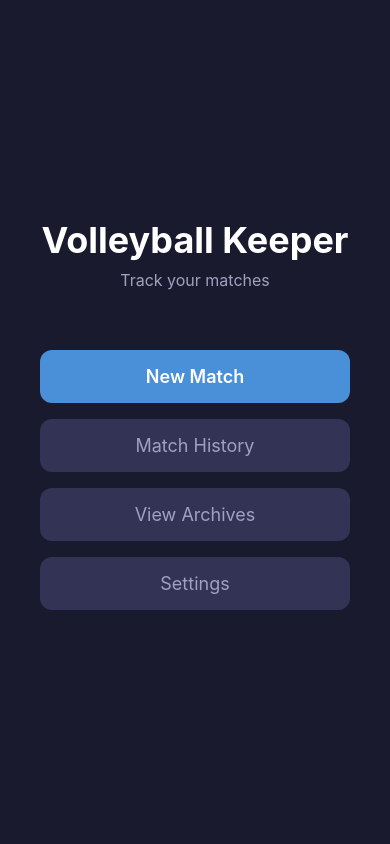
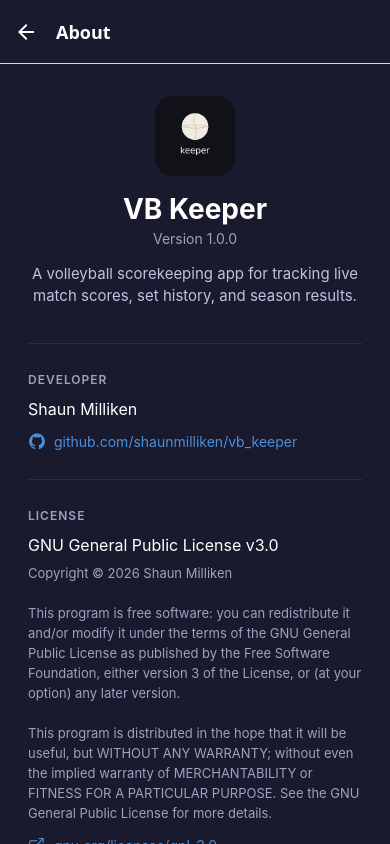
Before and after one commit to shaunmilliken/vb_keeper, a React Native app: screen /About in a window 390 px wide. Built offline with nearby package versions, Linux system fonts and the light colour scheme.

Commit message:
Added ability to delete archives, and an about screen

```diff
--- a/App.js
+++ b/App.js
@@ -8,6 +8,7 @@ import MatchHistoryScreen from './screens/MatchHistoryScreen';
 import MatchSettingsScreen from './screens/MatchSettingsScreen';
 import ArchiveListScreen from './screens/ArchiveListScreen';
 import ViewArchiveScreen from './screens/ViewArchiveScreen';
+import AboutScreen from './screens/AboutScreen';
 
 const Stack = createNativeStackNavigator();
 
@@ -29,6 +30,7 @@ export default function App() {
         <Stack.Screen name="MatchHistory" component={MatchHistoryScreen} options={{ title: 'Match History' }} />
         <Stack.Screen name="ArchiveList" component={ArchiveListScreen} options={{ title: 'Archives' }} />
         <Stack.Screen name="ViewArchive" component={ViewArchiveScreen} options={({ route }) => ({ title: route.params.name ?? 'Archive' })} />
+        <Stack.Screen name="About" component={AboutScreen} options={{ title: 'About' }} />
       </Stack.Navigator>
     </NavigationContainer>
   );
--- /dev/null
+++ b/screens/AboutScreen.js
@@ -0,0 +1,131 @@
+import { StyleSheet, Text, View, ScrollView, TouchableOpacity, Linking, Image } from 'react-native';
+import { Ionicons } from '@expo/vector-icons';
+
+export default function AboutScreen() {
+  return (
+    <ScrollView style={styles.container} contentContainerStyle={styles.content}>
+
+      {/* App identity */}
+      <View style={styles.header}>
+        <Image source={require('../assets/vb_keeper_icon.png')} style={styles.icon} />
+        <Text style={styles.appName}>VB Keeper</Text>
+        <Text style={styles.version}>Version 1.0.0</Text>
+        <Text style={styles.description}>
+          A volleyball scorekeeping app for tracking live match scores, set history, and season results.
+        </Text>
+      </View>
+
+      <View style={styles.divider} />
+
+      {/* Developer */}
+      <View style={styles.section}>
+        <Text style={styles.sectionTitle}>Developer</Text>
+        <Text style={styles.bodyText}>Shaun Milliken</Text>
+        <TouchableOpacity
+          style={styles.linkRow}
+          onPress={() => Linking.openURL('https://github.com/shaunmilliken/vb_keeper')}
+        >
+          <Ionicons name="logo-github" size={18} color="#4a90d9" style={styles.linkIcon} />
+          <Text style={styles.linkText}>github.com/shaunmilliken/vb_keeper</Text>
+        </TouchableOpacity>
+      </View>
+
+      <View style={styles.divider} />
+
+      {/* License */}
+      <View style={styles.section}>
+        <Text style={styles.sectionTitle}>License</Text>
+        <Text style={styles.bodyText}>GNU General Public License v3.0</Text>
+        <Text style={styles.licenseText}>
+          Copyright © 2026 Shaun Milliken{'\n\n'}
+          This program is free software: you can redistribute it and/or modify it under the terms of the GNU General Public License as published by the Free Software Foundation, either version 3 of the License, or (at your option) any later version.{'\n\n'}
+          This program is distributed in the hope that it will be useful, but WITHOUT ANY WARRANTY; without even the implied warranty of MERCHANTABILITY or FITNESS FOR A PARTICULAR PURPOSE. See the GNU General Public License for more details.
+        </Text>
+        <TouchableOpacity
+          style={styles.linkRow}
+          onPress={() => Linking.openURL('https://www.gnu.org/licenses/gpl-3.0.html')}
+        >
+          <Ionicons name="open-outline" size={18} color="#4a90d9" style={styles.linkIcon} />
+          <Text style={styles.linkText}>gnu.org/licenses/gpl-3.0</Text>
+        </TouchableOpacity>
+      </View>
+
+    </ScrollView>
+  );
+}
+
+const styles = StyleSheet.create({
+  container: {
+    flex: 1,
+    backgroundColor: '#1a1a2e',
+  },
+  content: {
+    paddingHorizontal: 28,
+    paddingTop: 32,
+    paddingBottom: 48,
+  },
+  header: {
+    alignItems: 'center',
+    marginBottom: 8,
+  },
+  icon: {
+    width: 80,
+    height: 80,
+    borderRadius: 18,
+    marginBottom: 16,
+  },
+  appName: {
+    color: '#ffffff',
+    fontSize: 28,
+    fontWeight: 'bold',
+    marginBottom: 4,
+  },
+  version: {
+    color: '#a0a0c0',
+    fontSize: 14,
+    marginBottom: 16,
+  },
+  description: {
+    color: '#c0c0e0',
+    fontSize: 15,
+    textAlign: 'center',
+    lineHeight: 22,
+  },
+  divider: {
+    height: 1,
+    backgroundColor: '#2a2a4a',
+    marginVertical: 28,
+  },
+  section: {
+    gap: 8,
+  },
+  sectionTitle: {
+    color: '#a0a0c0',
+    fontSize: 12,
+    fontWeight: '600',
+    letterSpacing: 1,
+    textTransform: 'uppercase',
+    marginBottom: 4,
+  },
+  bodyText: {
+    color: '#ffffff',
+    fontSize: 16,
+  },
+  licenseText: {
+    color: '#a0a0c0',
+    fontSize: 13,
+    lineHeight: 20,
+  },
+  linkRow: {
+    flexDirection: 'row',
+    alignItems: 'center',
+    marginTop: 4,
+  },
+  linkIcon: {
+    marginRight: 8,
+  },
+  linkText: {
+    color: '#4a90d9',
+    fontSize: 14,
+  },
+});
--- a/screens/ArchiveListScreen.js
+++ b/screens/ArchiveListScreen.js
@@ -1,5 +1,6 @@
 import { useCallback, useState } from 'react';
-import { StyleSheet, Text, View, ScrollView, TouchableOpacity } from 'react-native';
+import { Modal, StyleSheet, Text, View, ScrollView, TouchableOpacity } from 'react-native';
+import { Ionicons } from '@expo/vector-icons';
 import { useFocusEffect } from '@react-navigation/native';
 import AsyncStorage from '@react-native-async-storage/async-storage';
 import { ARCHIVE_KEY } from './MatchHistoryScreen';
@@ -11,6 +12,7 @@ function formatDate(isoString) {
 
 export default function ArchiveListScreen({ navigation }) {
   const [archives, setArchives] = useState([]);
+  const [pendingDeleteId, setPendingDeleteId] = useState(null);
 
   useFocusEffect(
     useCallback(() => {
@@ -21,6 +23,13 @@ export default function ArchiveListScreen({ navigation }) {
       load();
     }, [])
   );
+
+  async function confirmDelete() {
+    const updated = archives.filter((a) => a.id !== pendingDeleteId);
+    await AsyncStorage.setItem(ARCHIVE_KEY, JSON.stringify(updated));
+    setArchives(updated);
+    setPendingDeleteId(null);
+  }
 
   return (
     <View style={styles.container}>
@@ -34,7 +43,16 @@ export default function ArchiveListScreen({ navigation }) {
               style={styles.card}
               onPress={() => navigation.navigate('ViewArchive', { archiveId: archive.id, name: archive.name })}
             >
-              <Text style={styles.name}>{archive.name}</Text>
+              <View style={styles.cardHeader}>
+                <Text style={styles.name}>{archive.name}</Text>
+                <TouchableOpacity
+                  onPress={() => setPendingDeleteId(archive.id)}
+                  style={styles.trashBtn}
+                  hitSlop={{ top: 8, bottom: 8, left: 8, right: 8 }}
+                >
+                  <Ionicons name="trash-outline" size={18} color="#c04040" />
+                </TouchableOpacity>
+              </View>
               <View style={styles.meta}>
                 <Text style={styles.metaText}>{archive.matches.length} match{archive.matches.length !== 1 ? 'es' : ''}</Text>
                 <Text style={styles.metaText}>{formatDate(archive.date)}</Text>
@@ -43,6 +61,29 @@ export default function ArchiveListScreen({ navigation }) {
           ))}
         </ScrollView>
       )}
+
+      <Modal transparent animationType="fade" visible={pendingDeleteId !== null}>
+        <View style={styles.modalOverlay}>
+          <View style={styles.modalBox}>
+            <Text style={styles.modalTitle}>Delete Archive?</Text>
+            <Text style={styles.modalMessage}>This will permanently delete the archive and all its match results.</Text>
+            <View style={styles.modalButtons}>
+              <TouchableOpacity
+                style={[styles.modalBtn, styles.modalBtnNo]}
+                onPress={() => setPendingDeleteId(null)}
+              >
+                <Text style={styles.modalBtnTextNo}>Cancel</Text>
+              </TouchableOpacity>
+              <TouchableOpacity
+                style={[styles.modalBtn, styles.modalBtnYes]}
+                onPress={confirmDelete}
+              >
+                <Text style={styles.modalBtnTextYes}>Delete</Text>
+              </TouchableOpacity>
+            </View>
+          </View>
+        </View>
+      </Modal>
     </View>
   );
 }
@@ -68,11 +109,20 @@ const styles = StyleSheet.create({
     padding: 16,
     marginBottom: 12,
   },
+  cardHeader: {
+    flexDirection: 'row',
+    justifyContent: 'space-between',
+    alignItems: 'center',
+    marginBottom: 6,
+  },
   name: {
     color: '#ffffff',
     fontSize: 18,
     fontWeight: '600',
-    marginBottom: 6,
+    flex: 1,
+  },
+  trashBtn: {
+    padding: 4,
   },
   meta: {
     flexDirection: 'row',
@@ -82,4 +132,52 @@ const styles = StyleSheet.create({
     color: '#a0a0c0',
     fontSize: 13,
   },
+  modalOverlay: {
+    flex: 1,
+    backgroundColor: 'rgba(0,0,0,0.6)',
+    alignItems: 'center',
+    justifyContent: 'center',
+  },
+  modalBox: {
+    backgroundColor: '#16213e',
+    borderRadius: 14,
+    padding: 28,
+    width: '80%',
+  },
+  modalTitle: {
+    color: '#ffffff',
+    fontSize: 20,
+    fontWeight: 'bold',
+    marginBottom: 10,
+  },
+  modalMessage: {
+    color: '#a0a0c0',
+    fontSize: 15,
+    marginBottom: 24,
+  },
+  modalButtons: {
+    flexDirection: 'row',
+    justifyContent: 'flex-end',
+    gap: 12,
+  },
+  modalBtn: {
+    paddingVertical: 10,
+    paddingHorizontal: 24,
+    borderRadius: 8,
+  },
+  modalBtnNo: {
+    backgroundColor: '#333355',
+  },
+  modalBtnYes: {
+    backgroundColor: '#c04040',
+  },
+  modalBtnTextNo: {
+    color: '#a0a0c0',
+    fontSize: 16,
+  },
+  modalBtnTextYes: {
+    color: '#ffffff',
+    fontSize: 16,
+    fontWeight: '600',
+  },
 });
--- a/screens/SettingsScreen.js
+++ b/screens/SettingsScreen.js
@@ -1,7 +1,8 @@
 import { useEffect, useState } from 'react';
-import { Modal, StyleSheet, Text, View, TouchableOpacity, TextInput } from 'react-native';
+import { Modal, StyleSheet, Text, View, ScrollView, TouchableOpacity, TextInput } from 'react-native';
 import AsyncStorage from '@react-native-async-storage/async-storage';
 import { MATCH_HISTORY_KEY } from './ScoreScreen';
+import { ARCHIVE_KEY } from './MatchHistoryScreen';
 
 export const SETTINGS_KEYS = {
   teamAName: 'settings.teamAName',
@@ -64,13 +65,14 @@ const selectorStyles = StyleSheet.create({
   },
 });
 
-export default function SettingsScreen() {
+export default function SettingsScreen({ navigation }) {
   const [teamAName, setTeamAName] = useState('');
   const [teamBName, setTeamBName] = useState('');
   const [numSets, setNumSets] = useState(DEFAULTS.numSets);
   const [startScore, setStartScore] = useState(DEFAULTS.startScore);
   const [saved, setSaved] = useState(false);
   const [showDeleteModal, setShowDeleteModal] = useState(false);
+  const [showDeleteArchivesModal, setShowDeleteArchivesModal] = useState(false);
 
   useEffect(() => {
     async function load() {
@@ -91,6 +93,11 @@ export default function SettingsScreen() {
     setShowDeleteModal(false);
   }
 
+  async function deleteArchives() {
+    await AsyncStorage.removeItem(ARCHIVE_KEY);
+    setShowDeleteArchivesModal(false);
+  }
+
   async function saveSettings() {
     await AsyncStorage.setItem(SETTINGS_KEYS.teamAName,  teamAName.trim() || DEFAULTS.teamAName);
     await AsyncStorage.setItem(SETTINGS_KEYS.teamBName,  teamBName.trim() || DEFAULTS.teamBName);
@@ -101,7 +108,7 @@ export default function SettingsScreen() {
   }
 
   return (
-    <View style={styles.container}>
+    <ScrollView style={styles.container} contentContainerStyle={styles.content}>
       <Text style={styles.sectionTitle}>Team Names</Text>
 
       <Text style={styles.label}>Team A Default Name</Text>
@@ -152,6 +159,33 @@ export default function SettingsScreen() {
         <Text style={styles.deleteBtnText}>Delete Match History</Text>
       </TouchableOpacity>
 
+      <TouchableOpacity style={[styles.deleteBtn, styles.deleteBtnSpaced]} onPress={() => setShowDeleteArchivesModal(true)}>
+        <Text style={styles.deleteBtnText}>Delete All Archives</Text>
+      </TouchableOpacity>
+
+      <Modal transparent animationType="fade" visible={showDeleteArchivesModal}>
+        <View style={styles.modalOverlay}>
+          <View style={styles.modalBox}>
+            <Text style={styles.modalTitle}>Delete All Archives?</Text>
+            <Text style={styles.modalMessage}>This will permanently delete all archived seasons. This cannot be undone.</Text>
+            <View style={styles.modalButtons}>
+              <TouchableOpacity
+                style={[styles.modalBtn, styles.modalBtnNo]}
+                onPress={() => setShowDeleteArchivesModal(false)}
+              >
+                <Text style={styles.modalBtnTextNo}>No</Text>
+              </TouchableOpacity>
+              <TouchableOpacity
+                style={[styles.modalBtn, styles.modalBtnYes]}
+                onPress={deleteArchives}
+              >
+                <Text style={styles.modalBtnTextYes}>Yes</Text>
+              </TouchableOpacity>
+            </View>
+          </View>
+        </View>
+      </Modal>
+
       <Modal transparent animationType="fade" visible={showDeleteModal}>
         <View style={styles.modalOverlay}>
           <View style={styles.modalBox}>
@@ -174,7 +208,13 @@ export default function SettingsScreen() {
           </View>
         </View>
       </Modal>
-    </View>
+
+      <View style={styles.divider} />
+
+      <TouchableOpacity style={styles.aboutBtn} onPress={() => navigation.navigate('About')}>
+        <Text style={styles.aboutBtnText}>About</Text>
+      </TouchableOpacity>
+    </ScrollView>
   );
 }
 
@@ -182,8 +222,11 @@ const styles = StyleSheet.create({
   container: {
     flex: 1,
     backgroundColor: '#1a1a2e',
+  },
+  content: {
     paddingHorizontal: 32,
     paddingTop: 32,
+    paddingBottom: 40,
   },
   divider: {
     height: 1,
@@ -233,6 +276,9 @@ const styles = StyleSheet.create({
     borderRadius: 12,
     paddingVertical: 14,
     alignItems: 'center',
+  },
+  deleteBtnSpaced: {
+    marginTop: 12,
   },
   deleteBtnText: {
     color: '#c04040',
@@ -287,4 +333,18 @@ const styles = StyleSheet.create({
     fontSize: 16,
     fontWeight: '600',
   },
+  aboutBtn: {
+    backgroundColor: '#16213e',
+    borderColor: '#333355',
+    borderWidth: 1,
+    borderRadius: 12,
+    paddingVertical: 14,
+    alignItems: 'center',
+    marginBottom: 32,
+  },
+  aboutBtnText: {
+    color: '#a0a0c0',
+    fontSize: 16,
+    fontWeight: '600',
+  },
 });
```
